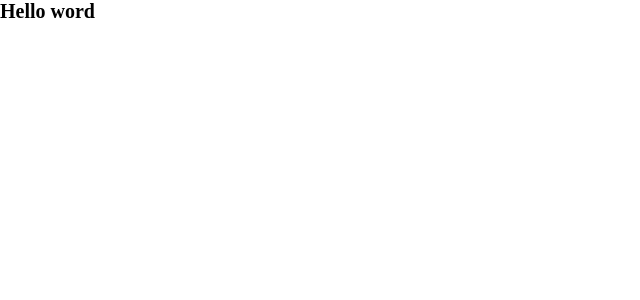
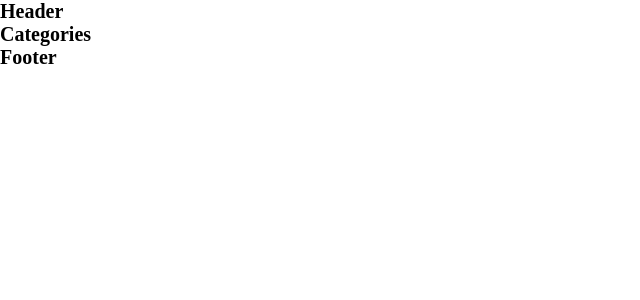
Before and after one commit to abdulwahabse/whattowatch, a React (Vite) app: page /categories in a window 1280 px wide. Shown: the top 300 px of the page, without its empty margins (0-640 px from the left). Built offline with nearby package versions, Linux system fonts and the light colour scheme.

Commit message:
feature: added routing and more React pages and corresponding sass styles

```diff
--- a/src/App.jsx
+++ b/src/App.jsx
@@ -1,7 +1,57 @@
+import { Switch, Route } from 'react-router-dom';
+import Header from './react/layout/Header';
+import Footer from './react/layout/Footer';
+import Home from './react/pages/Home';
+import Titles from './react/pages/Titles';
+import TitleDetails from './react/pages/TitleDetails';
+import Categories from './react/pages/Categories';
+import Celebrities from './react/pages/Celebrities';
+import Celebrity from './react/pages/Celebrity';
+import SignUp from './react/pages/SignUp';
+import SignIn from './react/pages/SignIn';
+
 function App() {
     return (
         <>
-            <h1>Hello word</h1>
+            <Header />
+            <main>
+                <Switch>
+                    <Route exact path={['/', '/home']}>
+                        <Home />
+                    </Route>
+                    <Route exact path="/titles">
+                        <Titles />
+                    </Route>
+                    <Route exact path="/titles/:id">
+                        <TitleDetails />
+                    </Route>
+                    <Route exact path="/categories">
+                        <Categories />
+                    </Route>
+                    <Route exact path="/categories/:category">
+                        <Titles />
+                    </Route>
+                    <Route exact path="/search">
+                        <Titles />
+                    </Route>
+                    <Route exact path="/search/:search">
+                        <Titles />
+                    </Route>
+                    <Route exact path="/celebrities">
+                        <Celebrities />
+                    </Route>
+                    <Route exact path="/celebrities/:id">
+                        <Celebrity />
+                    </Route>
+                    <Route exact path="/signup">
+                        <SignUp />
+                    </Route>
+                    <Route exact path="/signin">
+                        <SignIn />
+                    </Route>
+                </Switch>
+            </main>
+            <Footer />
         </>
     );
 }
--- /dev/null
+++ b/src/react/layout/Footer.jsx
@@ -0,0 +1,9 @@
+function Footer() {
+    return (
+        <div>
+            <h1>Footer</h1>
+        </div>
+    );
+}
+
+export default Footer;
--- /dev/null
+++ b/src/react/layout/Header.jsx
@@ -0,0 +1,9 @@
+function Header() {
+    return (
+        <div>
+            <h1>Header</h1>
+        </div>
+    );
+}
+
+export default Header;
--- /dev/null
+++ b/src/react/pages/Categories.jsx
@@ -0,0 +1,9 @@
+function Categories() {
+    return (
+        <div>
+            <h1>Categories</h1>
+        </div>
+    );
+}
+
+export default Categories;
--- /dev/null
+++ b/src/react/pages/Celebrities.jsx
@@ -0,0 +1,9 @@
+function Celebrities() {
+    return (
+        <div>
+            <h1>Celebrities</h1>
+        </div>
+    );
+}
+
+export default Celebrities;
--- /dev/null
+++ b/src/react/pages/Titles.jsx
@@ -0,0 +1,9 @@
+function Titles() {
+    return (
+        <div>
+            <h1>Titles</h1>
+        </div>
+    );
+}
+
+export default Titles;
--- a/src/styles/styles.scss
+++ b/src/styles/styles.scss
@@ -8,11 +8,13 @@
 @import 'base/utilities';
 
 @import 'pages/home';
-@import 'pages/titles-by-category';
+@import 'pages/titles';
 @import 'pages/title-details';
+@import 'pages/celebrities';
 @import 'pages/celebrity';
 @import 'pages/sign-up';
 @import 'pages/sign-in';
+@import 'pages/categories';
 
 @import 'layout/header';
 @import 'layout/footer';
```
Also changed, not shown: src/react/pages/TitlesByCategory.jsx (deleted, +0 -9 lines), src/styles/pages/_categories.scss (added), src/styles/pages/_celebrities.scss (added), src/styles/pages/_titles-by-category.scss (deleted), src/styles/pages/_titles.scss (added).
